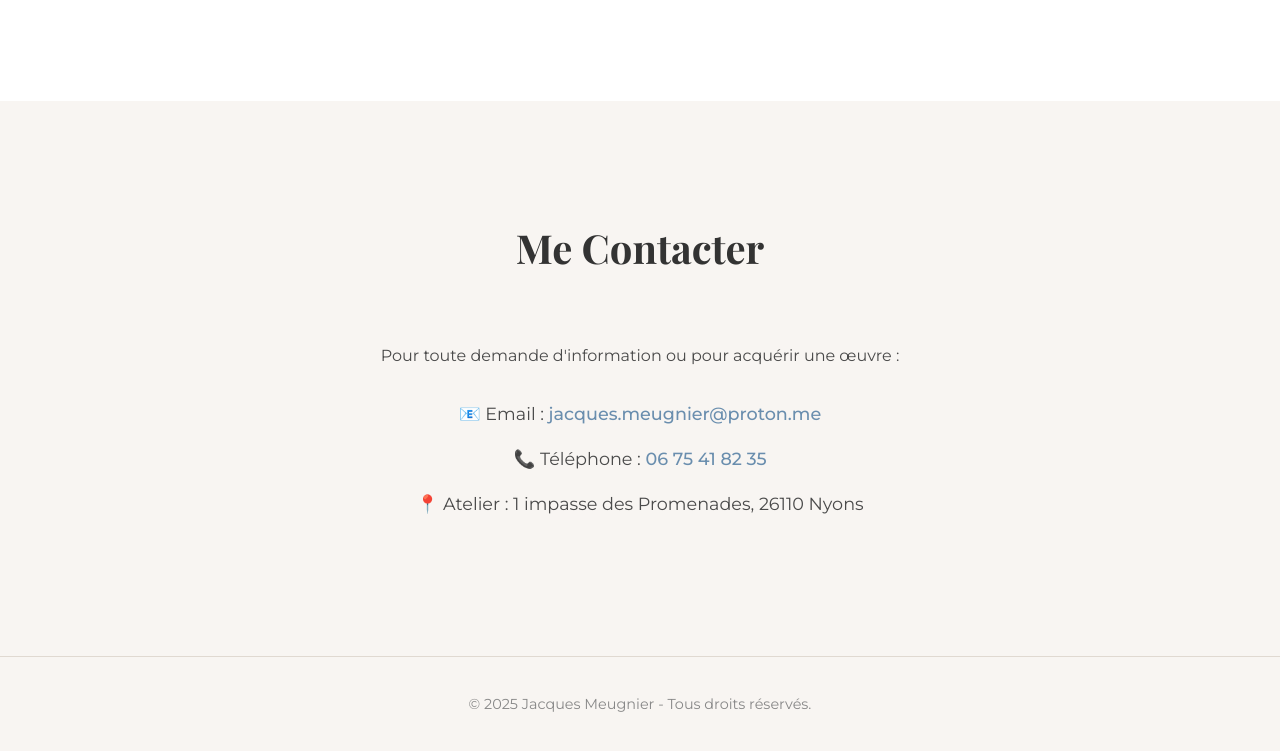
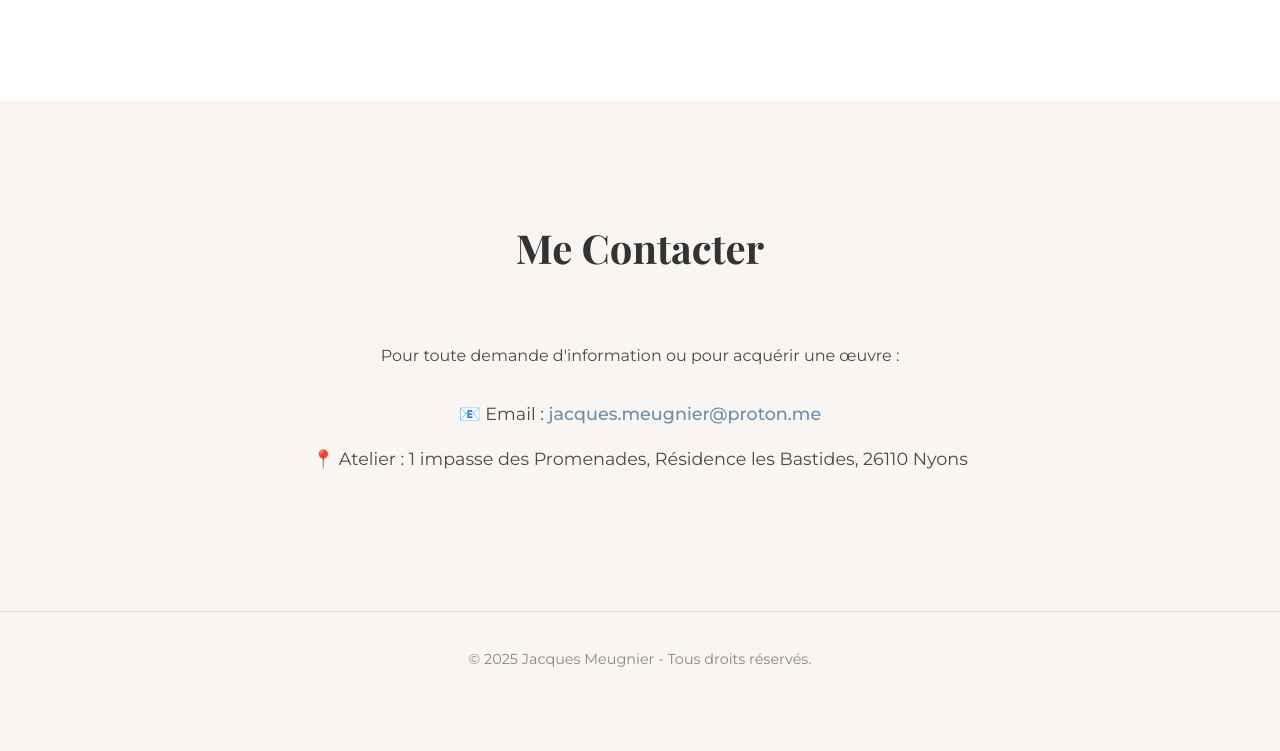
Before and after one commit to jacquesmeugnier/jacquesmeugnier.github.io, a plain HTML site: page index.html in a window 1280 px wide. Shown: the part 6787-7538 px from the top of the page. After the commit the page ends 7493 px from the top, so only its background shows below. Drawn offline with nearby package versions, Linux system fonts and the light colour scheme.

Commit message:
Update index.html

```diff
--- a/index.html
+++ b/index.html
@@ -134,8 +134,7 @@
                 <p>Pour toute demande d'information ou pour acquérir une œuvre :</p>
                 <ul class="contact-list">
                     <li>📧 Email : <a href="mailto:jacques.meugnier@proton.me">jacques.meugnier@proton.me</a></li>
-                    <li>📞 Téléphone : <a href="tel:+33675418235">06 75 41 82 35</a></li>
-                    <li>📍 Atelier : 1 impasse des Promenades, 26110 Nyons </li>
+                    <li>📍 Atelier : 1 impasse des Promenades, Résidence les Bastides, 26110 Nyons </li>
                 </ul>
             </div>
         </section>
```
